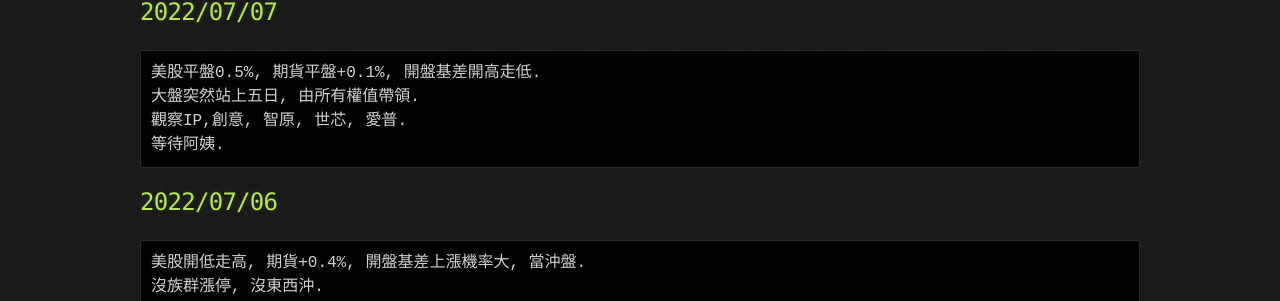
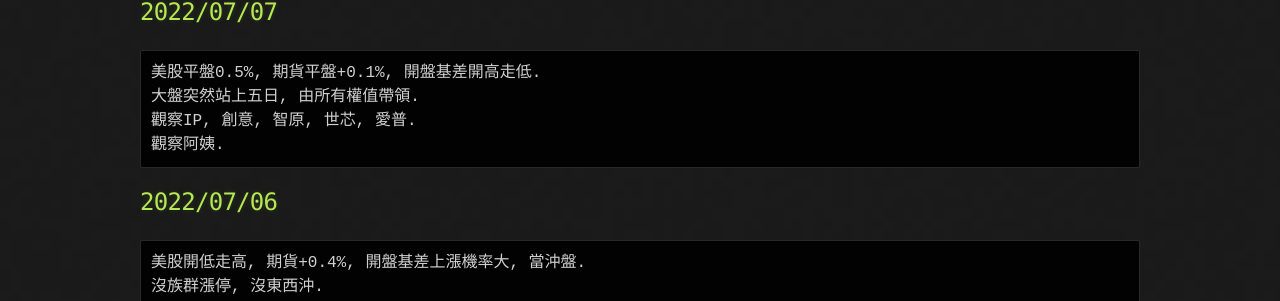
Before and after one commit to lepg5487/Stock_God, a Jekyll site: the page built from index.md, in a window 1280 px wide and 900 px high. Shown: the part 313-614 px from the top of the window. Built offline with Jekyll 4.4.1, drawn with Linux system fonts in a browser that asks for light colours; our own code applies the rules of GitHub Pages for plain Markdown files.

Commit message:
Update index.md

````diff
--- a/index.md
+++ b/index.md
@@ -10,8 +10,8 @@ layout: testlayouts
 ```
 美股平盤0.5%, 期貨平盤+0.1%, 開盤基差開高走低.
 大盤突然站上五日, 由所有權值帶領.
-觀察IP,創意, 智原, 世芯, 愛普.
-等待阿姨.
+觀察IP, 創意, 智原, 世芯, 愛普.
+觀察阿姨.
 ```
 
 ## 2022/07/06
````
